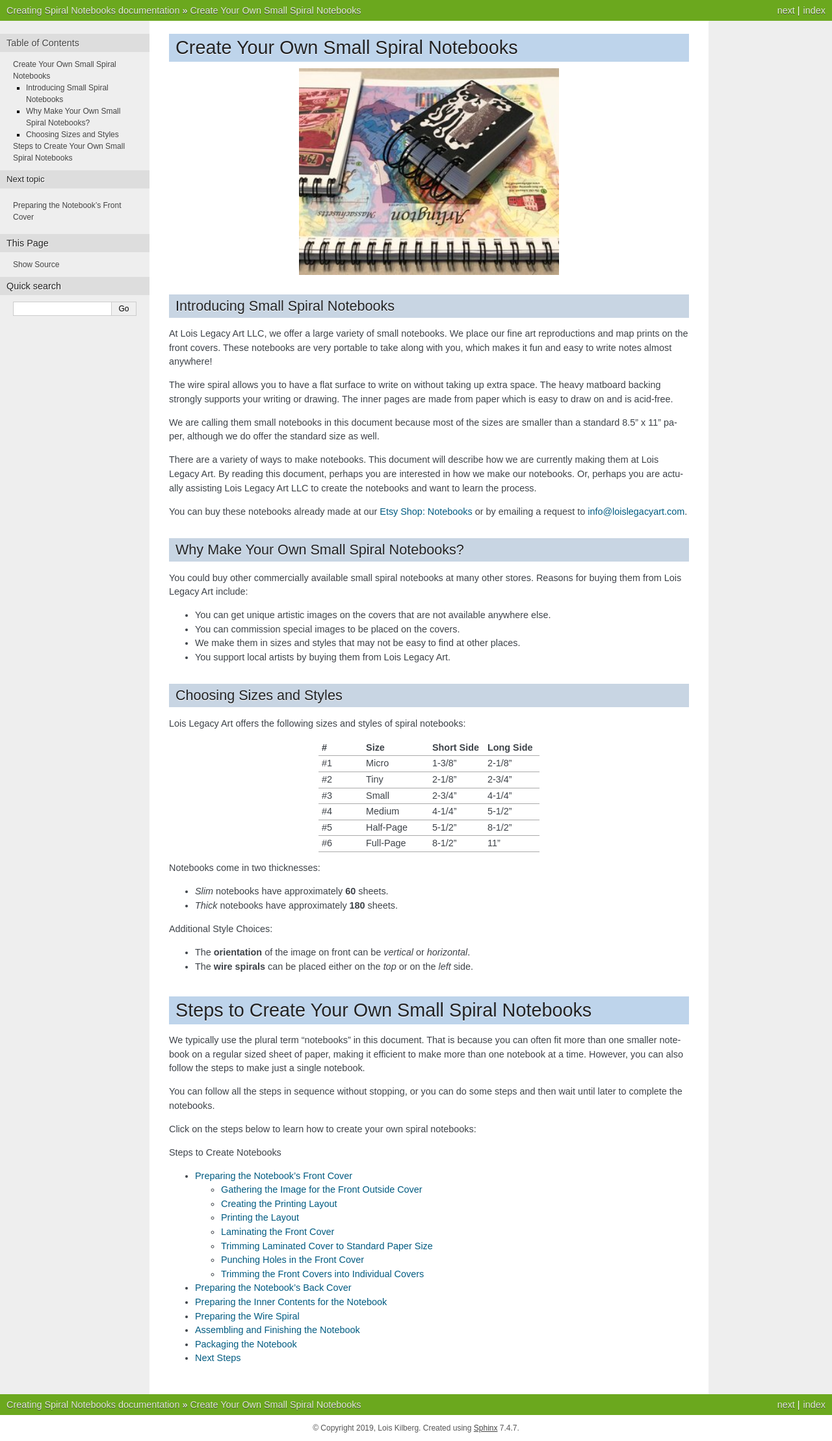
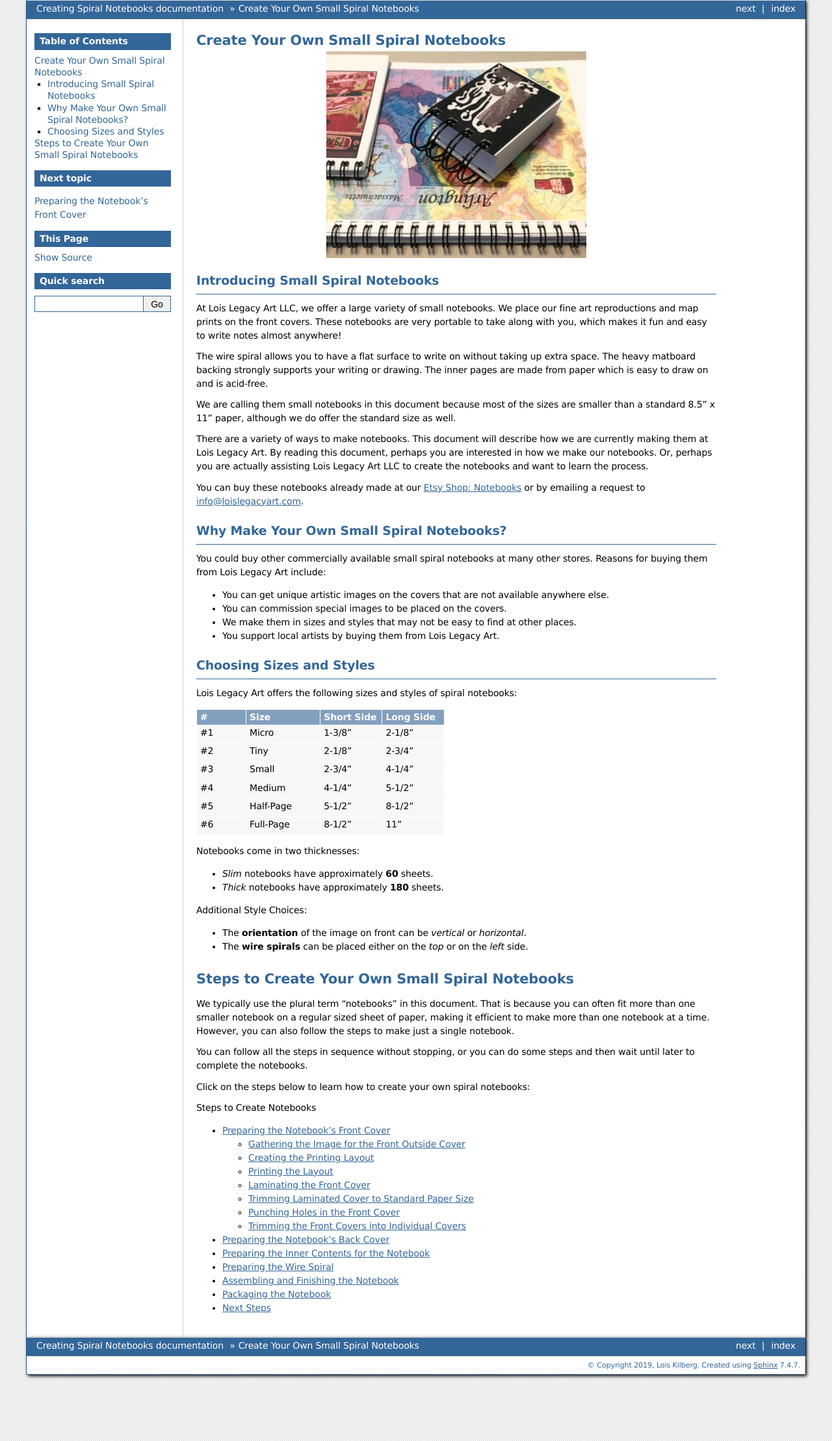
Before and after one commit to loiskilberg/create_spiral_notebook, a Sphinx documentation site: the page built from source/index.rst, in a window 1280 px wide. Shown: the whole page at 65% size. Built offline with Sphinx 7.4.7, drawn with Linux system fonts in a browser that asks for light colours; pages that are not in the unit, such as notebooks, are missing from menus.

Commit message:
Try bizstyle theme

```diff
--- a/source/conf.py
+++ b/source/conf.py
@@ -25,10 +25,10 @@ pygments_style = 'sphinx'
 #html_theme = 'default'
 #html_theme = 'agogo'
 #html_theme = 'alabaster'
-#html_theme = 'bizstyle'
+html_theme = 'bizstyle'
 #html_theme = 'classic'
 #html_theme = 'haiku'
-html_theme = 'nature'
+#html_theme = 'nature'
 #html_theme = 'pyramid'
 #html_theme = 'scrolls'
 #html_theme = 'sphinxdoc'
```
